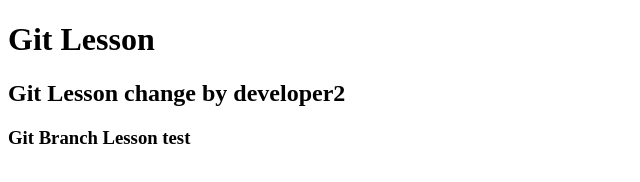
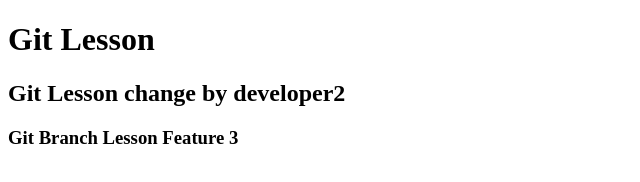
Before and after one commit to IamIronMan2023/sample-git-repo-new, a plain HTML site: page index.html in a window 1280 px wide. Shown: the full height of the page, 0-640 px from the left. Drawn offline with Linux system fonts and the light colour scheme.

Commit message:
Modify index.html h3 tag

```diff
--- a/index.html
+++ b/index.html
@@ -10,8 +10,7 @@
 <body>
     <h1>Git Lesson</h1>
     <h2>Git Lesson change by developer2</h2>
-    <h3>Git Branch Lesson test</h3>
-
+    <h3>Git Branch Lesson Feature 3</h3>
 </body>
 
 </html>
```
